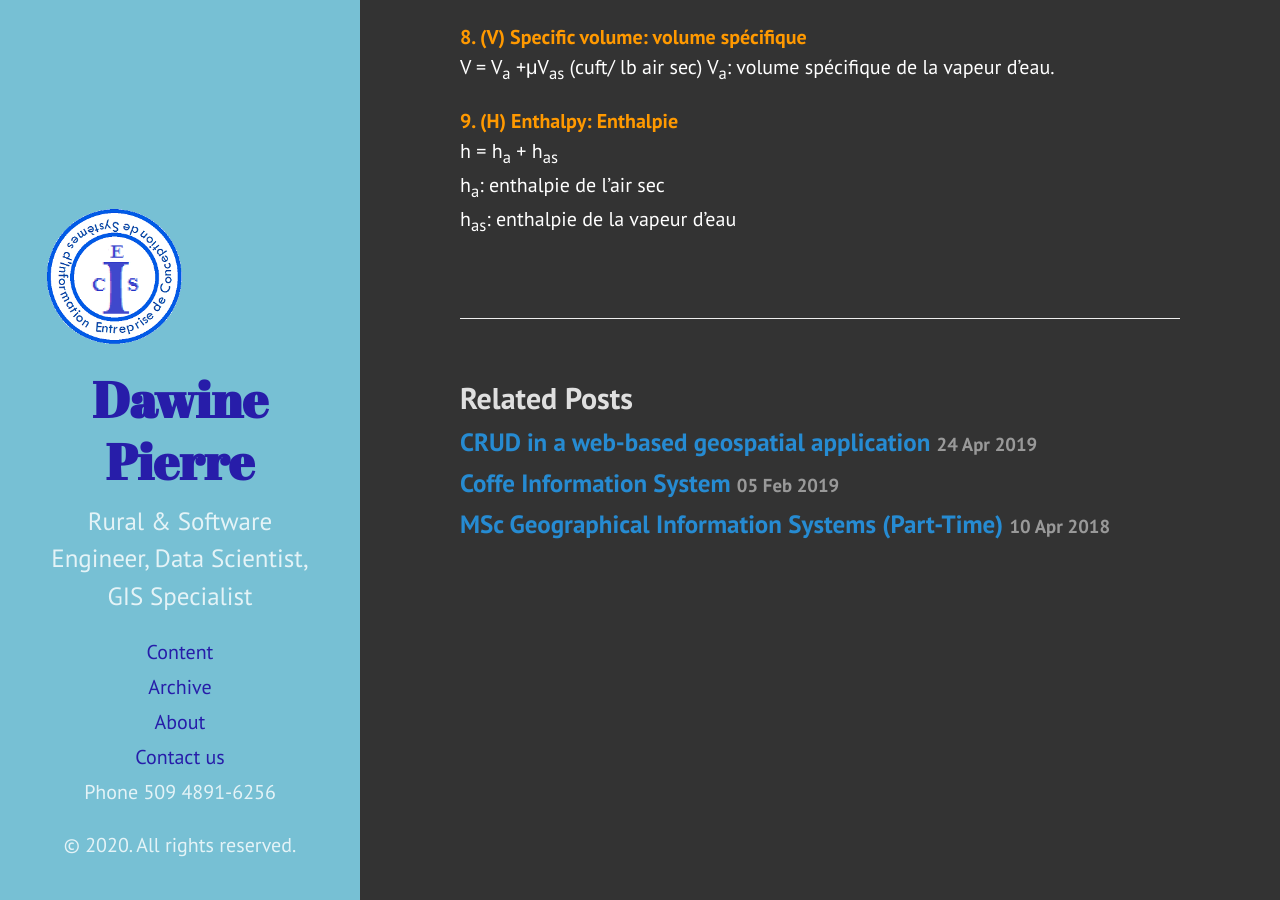
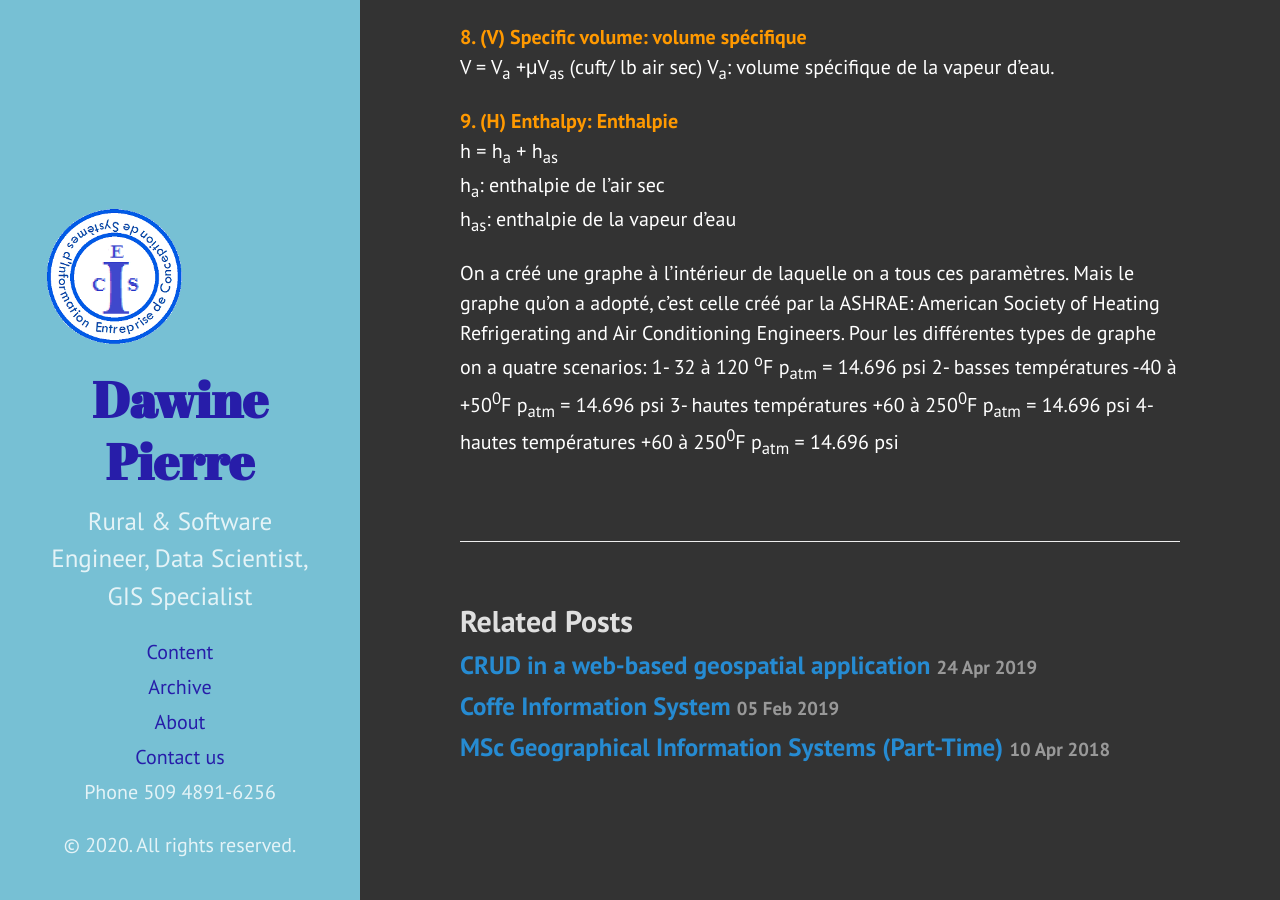
Before and after one commit to pdawine/pdawine.github.io, a Jekyll site: the page built from _posts/2020-01-20-cours-de-climatisation.md, in a window 1280 px wide and 900 px high, scrolled down 6201 px. Built offline with Jekyll 4.4.1, drawn with Linux system fonts in a browser that asks for light colours.

Commit message:
Update 2020-01-20-cours-de-climatisation.md

```diff
--- a/_posts/2020-01-20-cours-de-climatisation.md
+++ b/_posts/2020-01-20-cours-de-climatisation.md
@@ -110,3 +110,9 @@ V<sub>a</sub>: volume spécifique de la vapeur d'eau.
 h = h<sub>a</sub> + h<sub>as</sub> <br>
 h<sub>a</sub>: enthalpie de l'air sec <br>
 h<sub>as</sub>: enthalpie de la vapeur d'eau
+
+On a créé une graphe à l'intérieur de laquelle on a tous ces paramètres.  Mais le graphe qu'on a adopté, c'est celle créé par la ASHRAE: American Society of Heating Refrigerating and Air Conditioning Engineers.  Pour les différentes types de graphe on a quatre scenarios:
+1- 32 à 120 <sup>o</sup>F   p<sub>atm</sub> = 14.696 psi
+2- basses températures -40 à +50<sup>0</sup>F  p<sub>atm</sub> = 14.696 psi
+3- hautes températures +60 à 250<sup>0</sup>F  p<sub>atm</sub> = 14.696 psi
+4- hautes températures +60 à 250<sup>0</sup>F  p<sub>atm</sub> = 14.696 psi
```
